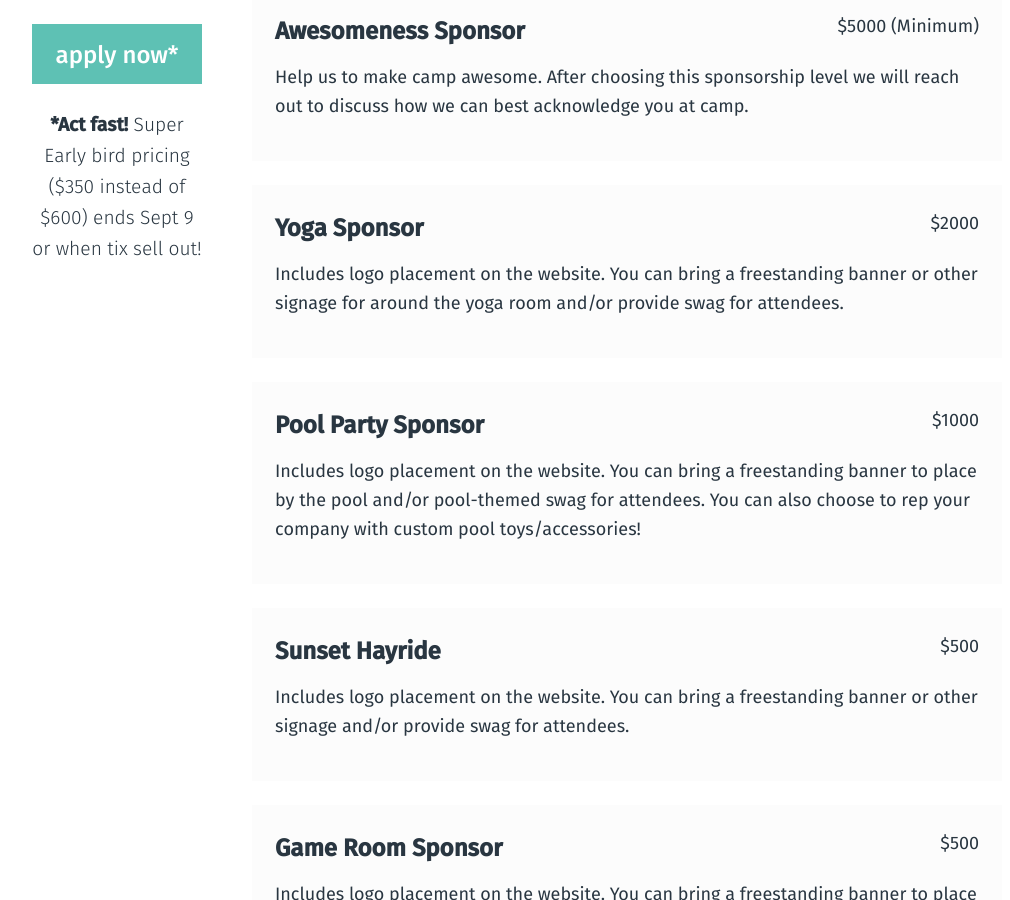
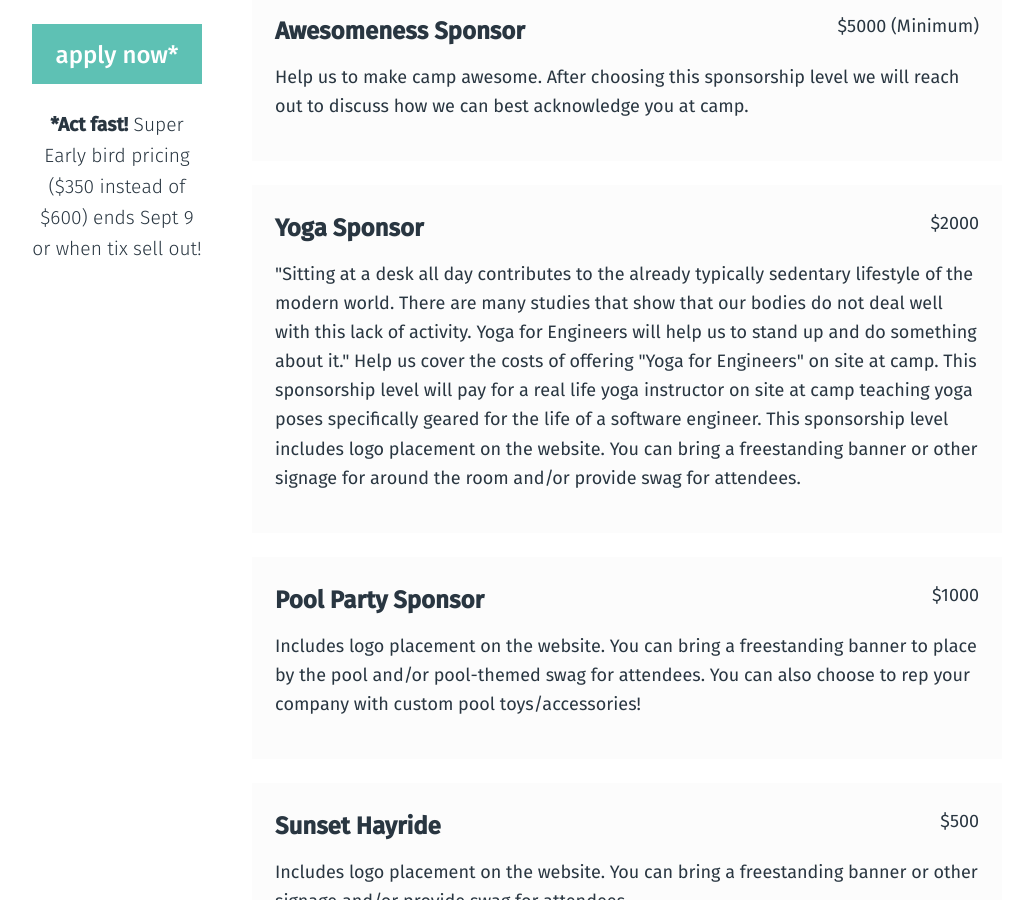
Before and after one commit to offlinefirst/offlinefirst.org, a Jekyll site: the page built from camp/sponsorships.html, in a window 1280 px wide and 900 px high, scrolled down 586 px. Shown: the whole window, without its empty margins (73-1083 px from the left). Built offline with Jekyll 4.4.1, drawn with Linux system fonts in a browser that asks for light colours; comment, search, counter and statistics services are not loaded.

Commit message:
Snazzing up Yoga Sponsorship copy

```diff
--- a/camp/sponsorships.html
+++ b/camp/sponsorships.html
@@ -52,7 +52,7 @@ root_path:  ../
               <a href="mailto:camp@offlinefirst.org?subject=Yoga%20Sponsor" class="make-it-rain">
                 <span class="name">Yoga Sponsor</span>
                 <span class="price">$2000</span>
-                <p class="description">Includes logo placement on the website. You can bring a freestanding banner or other signage for around the yoga room and/or provide swag for attendees.</p>
+                <p class="description">"Sitting at a desk all day contributes to the already typically sedentary lifestyle of the modern world. There are many studies that show that our bodies do not deal well with this lack of activity. Yoga for Engineers will help us to stand up and do something about it." Help us cover the costs of offering "Yoga for Engineers" on site at camp. This sponsorship level will pay for a real life yoga instructor on site at camp teaching yoga poses specifically geared for the life of a software engineer. This sponsorship level includes logo placement on the website. You can bring a freestanding banner or other signage for around the room and/or provide swag for attendees. </p>
               </a>
             </li>
             <li>
```
